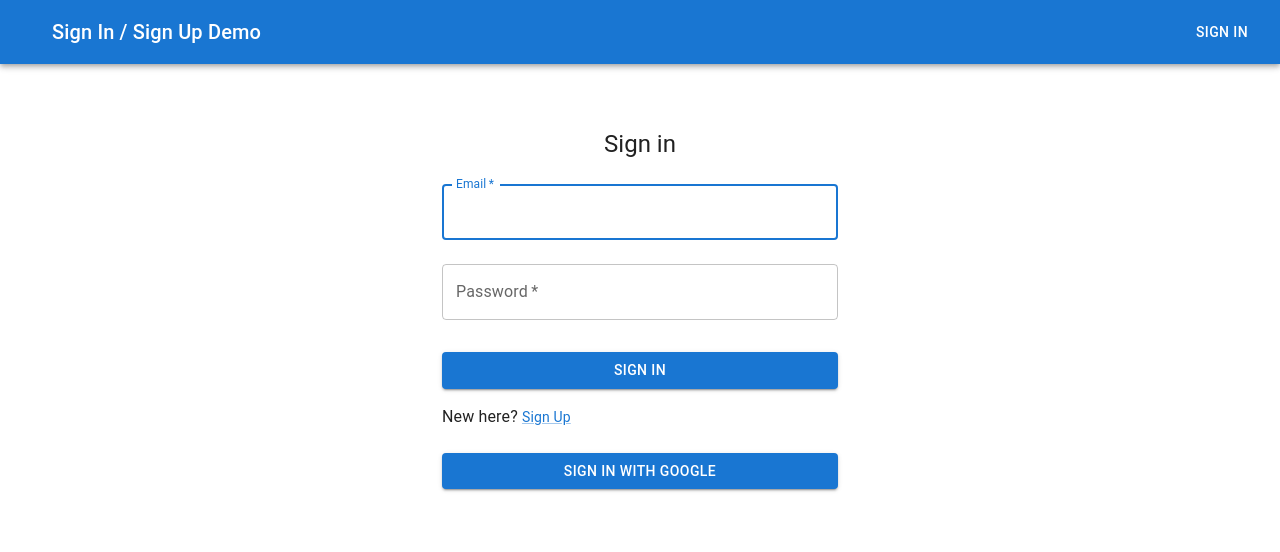
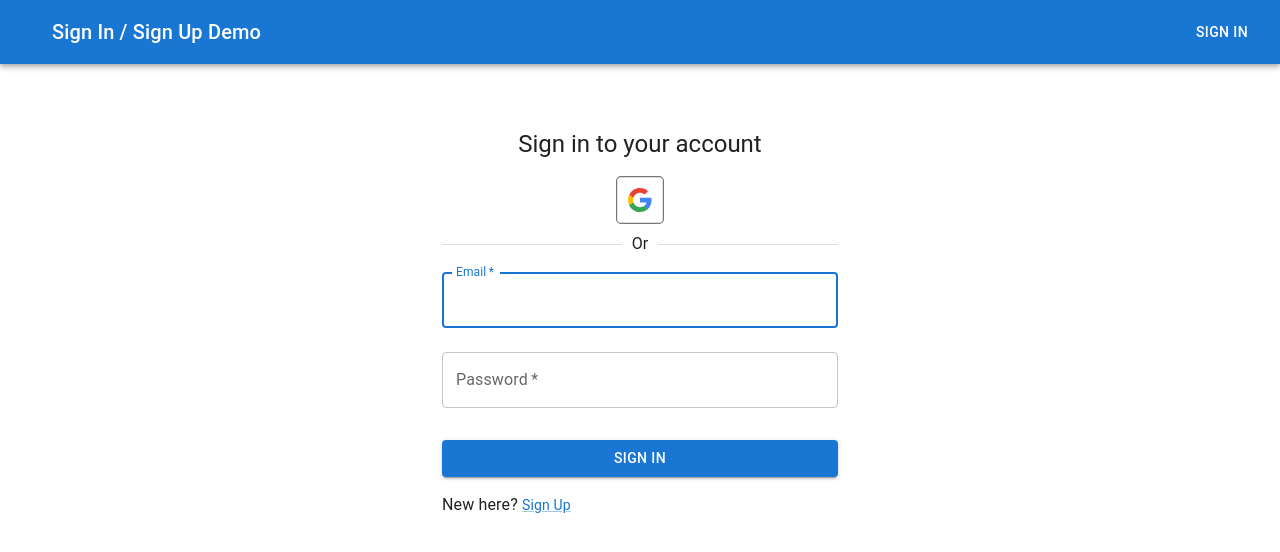
Before and after one commit to jdokon/react-firebase-auth, a React (Vite) app: page /signin in a window 1280 px wide. Shown: the top 552 px of the page. Built offline with nearby package versions, Linux system fonts and the light colour scheme; no server answers.

Commit message:
Added SignInLogoButton component.

```diff
--- a/src/components/sign-in-form/sign-in-form.jsx
+++ b/src/components/sign-in-form/sign-in-form.jsx
@@ -1,9 +1,5 @@
 import React, { useState } from "react"
-import {
-  signInWithGooglePopup,
-  signInAuthWithEmailAndPassword,
-} from "../../utils/firebase-utils"
-import { FormInput } from "../form-input/form-input"
+import { signInAuthWithEmailAndPassword } from "../../utils/firebase-utils"
 import "./sign-in-form.styles.scss"
 import TextField from "@mui/material/TextField"
 import {
@@ -11,11 +7,13 @@ import {
   Button,
   Container,
   CssBaseline,
+  Divider,
   Grid,
   Link,
   Typography,
 } from "@mui/material"
 import { useNavigate } from "react-router-dom"
+import { SignInLogoButtons } from "./sign-in-logo-buttons"
 
 const defaultFormFields = {
   email: "",
@@ -54,11 +52,6 @@ export const SignInForm = () => {
     }
   }
 
-  const signInWithGoogle = async () => {
-    await signInWithGooglePopup()
-    navigate("/")
-  }
-
   return (
     <Container component="main" maxWidth="xs">
       <CssBaseline />
@@ -71,9 +64,11 @@ export const SignInForm = () => {
         }}
       >
         <Typography component="h1" variant="h5">
-          Sign in
+          Sign in to your account
         </Typography>
         <Box component="form" onSubmit={handleSubmit} noValidate sx={{ mt: 1 }}>
+          <SignInLogoButtons />
+          <Divider>Or</Divider>
           <TextField
             margin="normal"
             required
@@ -118,15 +113,6 @@ export const SignInForm = () => {
               </Link>
             </Grid>
           </Grid>
-          <Button
-            type="button"
-            fullWidth
-            variant="contained"
-            sx={{ mt: 3, mb: 2 }}
-            onClick={signInWithGoogle}
-          >
-            SIGN IN WITH GOOGLE
-          </Button>
         </Box>
       </Box>
     </Container>
--- /dev/null
+++ b/src/components/sign-in-form/sign-in-logo-button.jsx
@@ -0,0 +1,32 @@
+import { Button } from "@mui/material"
+import React from "react"
+import { styled } from "@mui/system"
+
+// Styled button with hover effect
+const CustomButton = styled(Button)(({ theme }) => ({
+  width: theme.spacing(6),
+  height: theme.spacing(6),
+  minWidth: "auto",
+  padding: 0,
+  margin: theme.spacing(1),
+  "&:hover": {
+    transform: "scale(0.95)", // Shrinks the button a bit on hover
+  },
+  // Reset the default MUI button styles
+  backgroundColor: "transparent",
+  boxShadow: "none",
+}))
+
+const SignInLogoButton = ({ imageSrc, onClick, altText }) => {
+  return (
+    <CustomButton onClick={onClick}>
+      <img
+        src={imageSrc}
+        alt={altText}
+        style={{ width: "100%", height: "100%" }}
+      />
+    </CustomButton>
+  )
+}
+
+export default SignInLogoButton
--- /dev/null
+++ b/src/components/sign-in-form/sign-in-logo-buttons.jsx
@@ -0,0 +1,24 @@
+import { Stack } from "@mui/material"
+import SignInLogoButton from "./sign-in-logo-button"
+import { signInWithGooglePopup } from "../../utils/firebase-utils"
+import { useNavigate } from "react-router-dom"
+import GoogleLogo from "../../assets/images/googleLogo.svg"
+
+export const SignInLogoButtons = () => {
+  let navigate = useNavigate()
+
+  const signInWithGoogle = async () => {
+    await signInWithGooglePopup()
+    navigate("/")
+  }
+
+  return (
+    <Stack direction="row" justifyContent="center">
+      <SignInLogoButton
+        imageSrc={GoogleLogo}
+        onClick={signInWithGoogle}
+        altText={"Google sign in"}
+      />
+    </Stack>
+  )
+}
```
Also changed, not shown: src/assets/images/googleLogo.svg (added).
